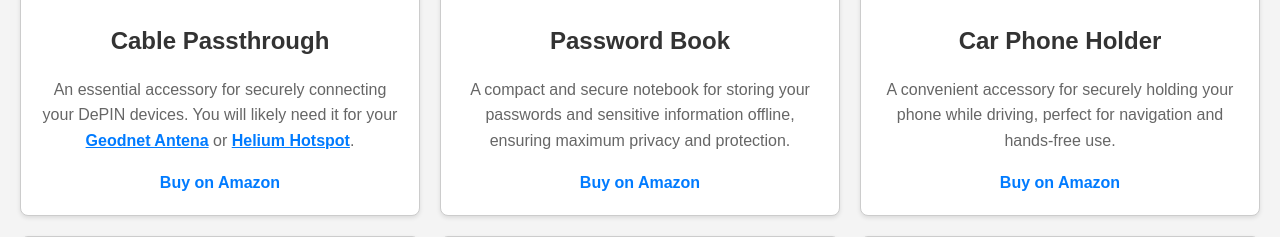
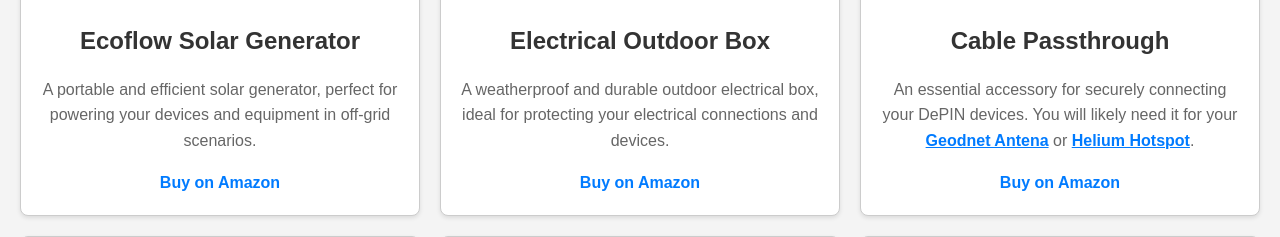
Before and after one commit to BusyStas/stasclub, a Flask app: page /shop in a window 1280 px wide. Shown: the part 1033-1270 px from the top of the page. Run offline with Flask 3, Linux system fonts and the light colour scheme.

Commit message:
shop updates

```diff
--- a/templates/shop.html
+++ b/templates/shop.html
@@ -45,6 +45,18 @@
 
 
 
+                <div class="card-shop">
+                    <img src="https://a.media-amazon.com/images/I/614ed56bSvL._AC_SX679_.jpg" alt="Ecoflow Solar Generator">
+                    <h3>Ecoflow Solar Generator</h3>
+                    <p>A portable and efficient solar generator, perfect for powering your devices and equipment in off-grid scenarios.</p>
+                    <a href="https://amzn.to/3YQSewA" target="_blank">Buy on Amazon</a>
+                </div>
+                <div class="card-shop">
+                    <img src="https://a.media-amazon.com/images/I/71Nzv2mPy4L._SX522_.jpg" alt="Electrical Outdoor Box">
+                    <h3>Electrical Outdoor Box</h3>
+                    <p>A weatherproof and durable outdoor electrical box, ideal for protecting your electrical connections and devices.</p>
+                    <a href="https://amzn.to/4jOS6pn" target="_blank">Buy on Amazon</a>
+                </div>
                 <div class="card-shop">
                     <img src="https://m.media-amazon.com/images/I/71zYC7QYl8L._AC_SX679_.jpg" alt="Cable Passthrough">
                     <h3>Cable Passthrough</h3>
```
